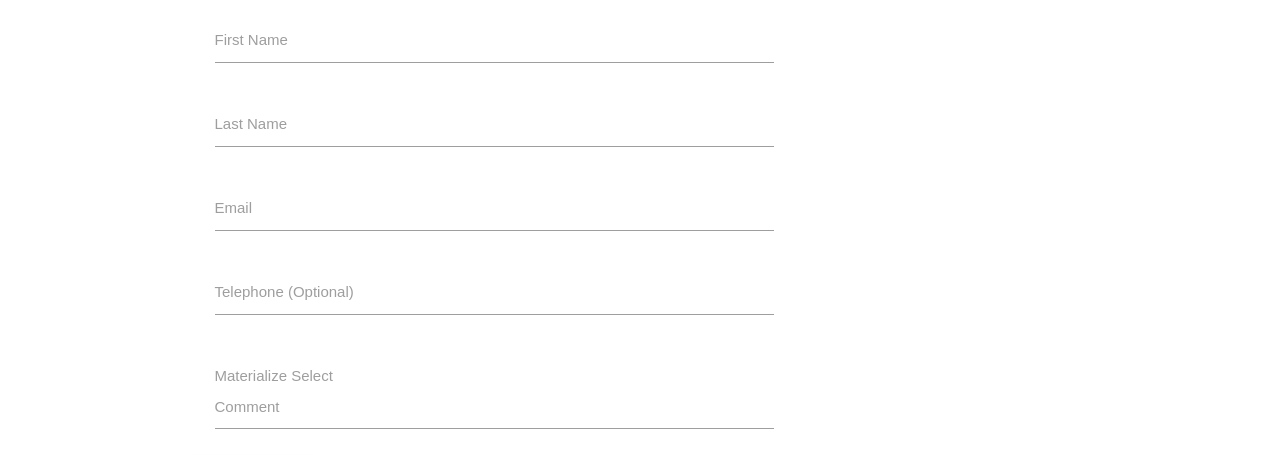
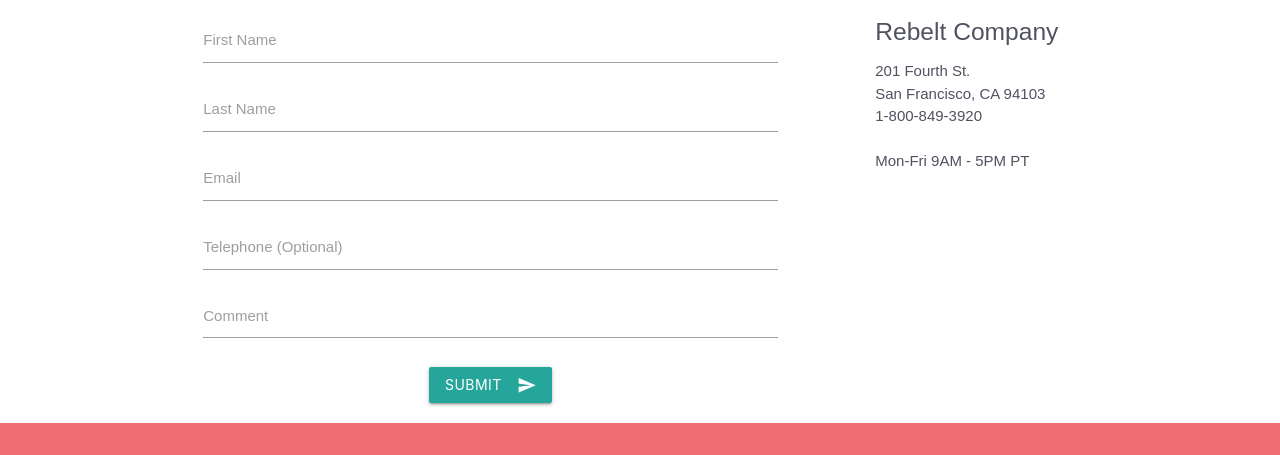
Before and after one commit to ryan-durrant/rebelt, a website with bundled scripts: page public/index.html at #!/contact in a window 1280 px wide. Shown: the part 157-612 px from the top of the page. Built offline with nearby package versions, Linux system fonts and the light colour scheme; files whose address does not match are found by name.

Commit message:
Contact us closer

```diff
--- a/public/js/views/contact_us.html
+++ b/public/js/views/contact_us.html
@@ -1,28 +1,28 @@
 <div class="container">
     <h3>Contact Us</h3>
     <div class="row">
-        <form class="col s12">
-            <div class="input-field col s8">
+        <form class="col s8">
+            <div class="input-field">
                 <input id="first_name" type="text" class="validate">
                 <label for="first_name">First Name</label>
             </div>
 
-            <div class="input-field col s8">
+            <div class="input-field">
                 <input id="last_name" type="text" class="validate">
                 <label for="last_name">Last Name</label>
             </div>
 
-            <div class="input-field col s8">
+            <div class="input-field">
                 <input id="email" type="email" class="validate">
                 <label for="email">Email</label>
             </div>
 
-            <div class="input-field col s8">
+            <div class="input-field">
                 <input id="icon_telephone" type="tel" class="validate">
                 <label for="icon_telephone">Telephone (Optional)</label>
             </div>
 
-            <div class="input-field col s8">
+            <!-- <div class="input-field">
                 <select>
                     <option value="1">General Information</option>
                     <option value="2">My Account</option>
@@ -31,17 +31,27 @@
                     <option value="5">Other</option>
                 </select>
                 <label>Materialize Select</label>
-            </div>
+            </div> -->
 
-            <div class="input-field col s8">
+            <div class="input-field">
               <textarea id="textarea1" class="materialize-textarea"></textarea>
               <label for="textarea1">Comment</label>
             </div>
 
+            <div class="center">
+              <button class="btn waves-effect waves-light" type="submit" name="action">Submit
+              <i class="material-icons right">send</i>
+            </button>
+          </div>
+        </form>
+        <div class="col s3 offset-s1">
+          <h5>Rebelt Company</h5>
+            <p>201 Fourth St.</br>
+               San Francisco, CA 94103</br>
+               1-800-849-3920</br></br>
+               Mon-Fri 9AM - 5PM PT
+            </p>
+        </div>
 
-        </form>
-        <button class="btn waves-effect waves-light" type="submit" name="action">Submit
-            <i class="material-icons right">send</i>
-          </button>
     </div>
 </div>
```
